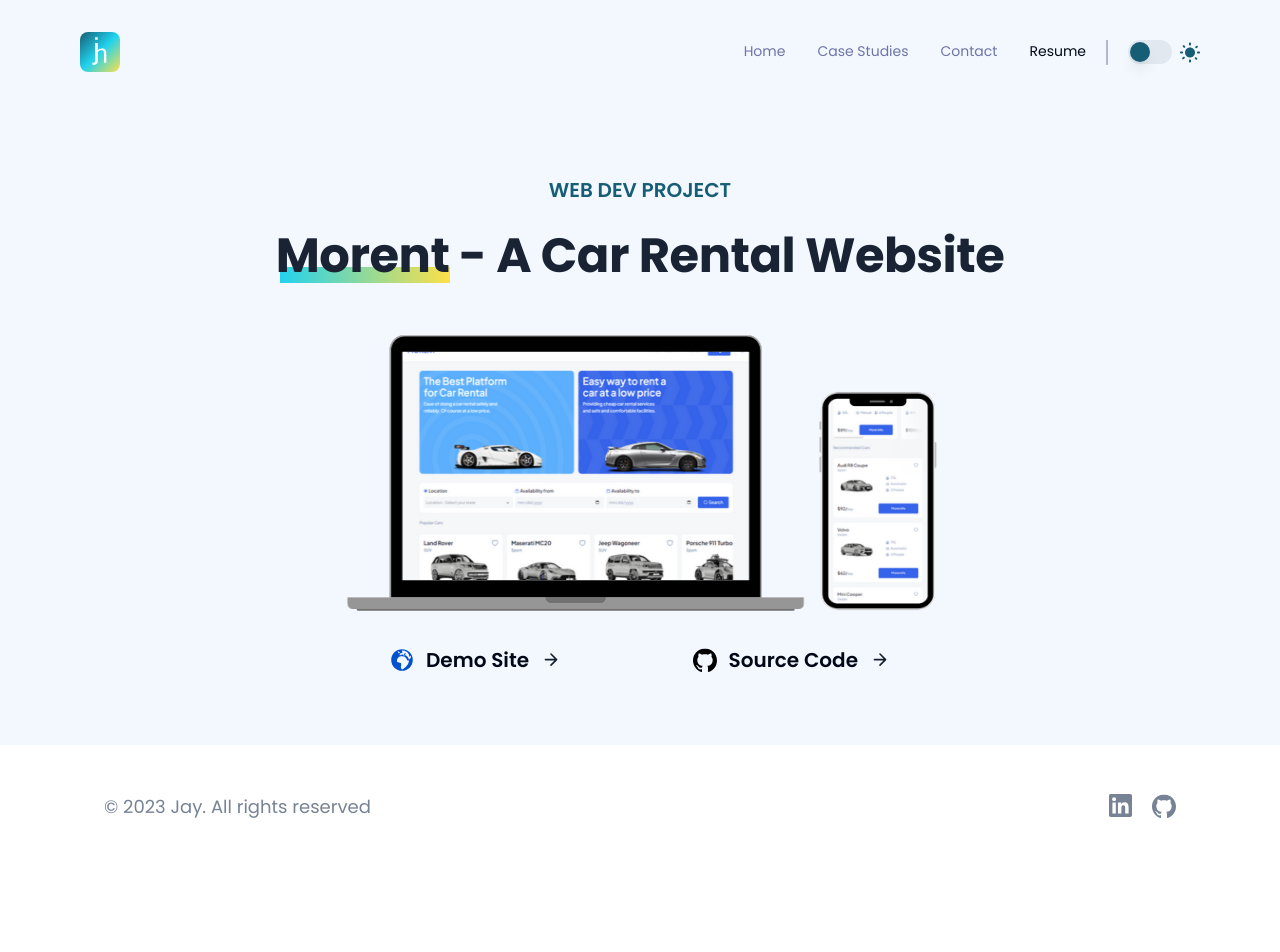
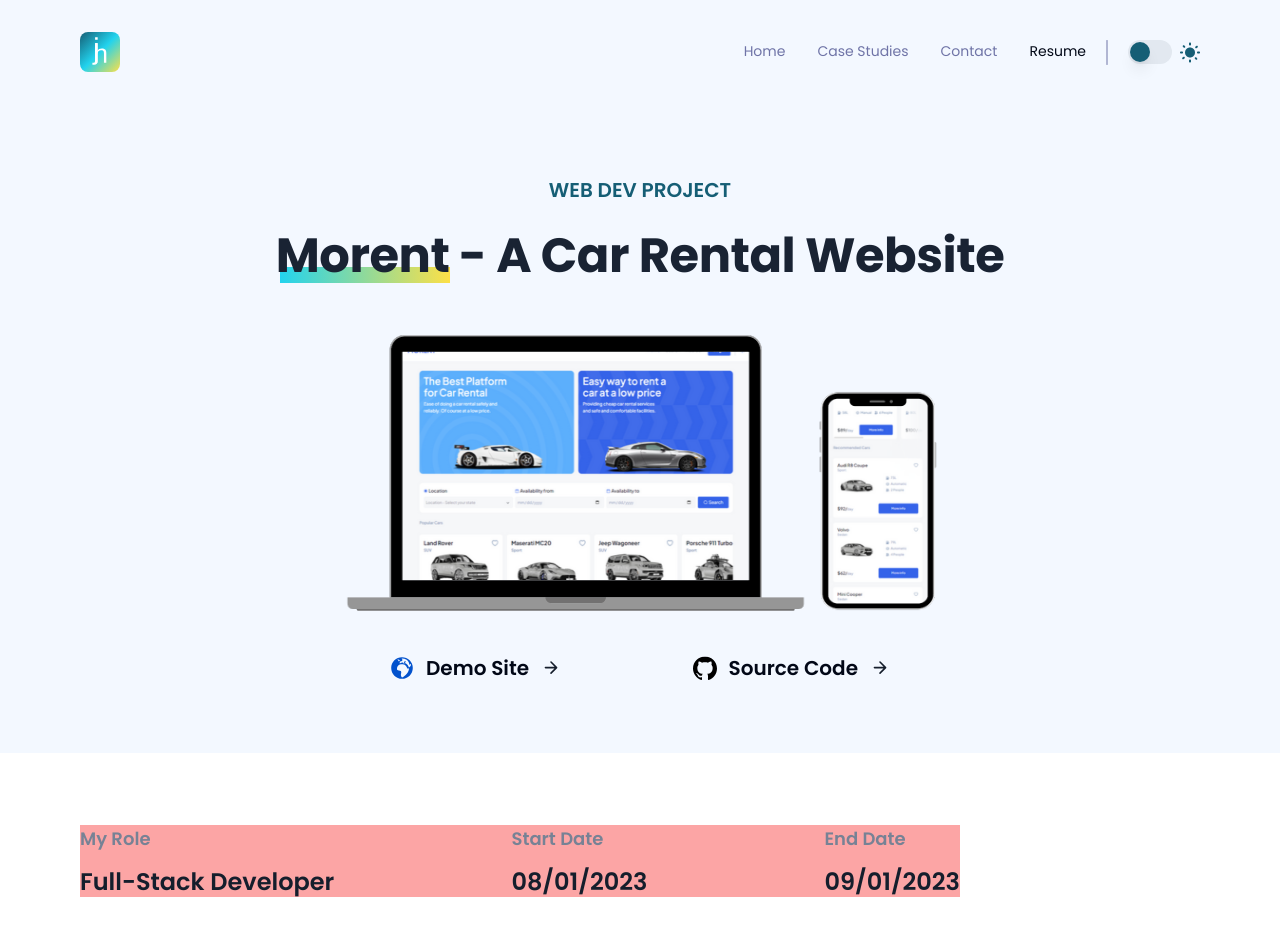
Before and after one commit to jayhogan-dev/portfolio, a Next.js app: page /case-studies/morent in a window 1280 px wide. Shown: the top 952 px of the page. Before the commit the page ends 886 px from the top, so only its background shows below. Built offline with nearby package versions, Linux system fonts and the light colour scheme.

Commit message:
headers added

```diff
--- a/app/case-studies/morent/page.tsx
+++ b/app/case-studies/morent/page.tsx
@@ -1,9 +1,11 @@
 import CaseDetailsHeader from "@/components/CaseDetailsHeader";
+import CaseDetailsTechStack from "@/components/CaseDetailsTechStack";
 
 const MorentPage = () => {
   return (
     <div className="flex flex-col">
       <CaseDetailsHeader />
+      <CaseDetailsTechStack />
     </div>
   );
 };
--- a/components/CaseDetailsHeader.tsx
+++ b/components/CaseDetailsHeader.tsx
@@ -30,7 +30,7 @@ const CaseDetailsHeader = () => {
             />
           </div>
         </div>
-        <div className="flex flex-row justify-between w-[330px] sm:w-[500px]">
+        <div className="flex flex-row justify-between mt-2 w-[300px] sm:w-[500px]">
           <div className="flex items-center gap-3">
             <Image
               src="/web-icons/earth.svg"
@@ -49,6 +49,7 @@ const CaseDetailsHeader = () => {
               alt="globe"
               width={20}
               height={10}
+              className="hidden sm:flex"
             />
           </div>
           <div className="flex items-center gap-3">
@@ -69,6 +70,7 @@ const CaseDetailsHeader = () => {
               alt="globe"
               width={20}
               height={10}
+              className="hidden sm:flex"
             />
           </div>
         </div>
--- /dev/null
+++ b/components/CaseDetailsTechStack.tsx
@@ -0,0 +1,38 @@
+import LightContainer from "./containers/Light";
+
+const CaseDetailsTechStack = () => {
+  return (
+    <LightContainer>
+      <section className="flex flex-col py-12 gap-6 md:py-[72px] items-start justify-start w-full sm:w-[500px] md:w-[880px]">
+        <div className="flex flex-col bg-red-300 w-full sm:flex-row justify-between gap-5 md:gap-0">
+          <div className="flex flex-col gap-3">
+            <h3 className="text-small-bold md:text-body-bold text-primary-black-400 dark:text-primary-white-500">
+              My Role
+            </h3>
+            <h2 className="text-paragraph-bold md:text-base-bold text-primary-black-200 dark:text-white">
+              Full-Stack Developer
+            </h2>
+          </div>
+          <div className="flex flex-col gap-3">
+            <h3 className="text-small-bold md:text-body-bold text-primary-black-400 dark:text-primary-white-500">
+              Start Date
+            </h3>
+            <h2 className="text-paragraph-bold md:text-base-bold text-primary-black-200 dark:text-white">
+              08/01/2023
+            </h2>
+          </div>
+          <div className="flex flex-col gap-3">
+            <h3 className="text-small-bold md:text-body-bold text-primary-black-400 dark:text-primary-white-500">
+              End Date
+            </h3>
+            <h2 className="text-paragraph-bold md:text-base-bold text-primary-black-200 dark:text-white">
+              09/01/2023
+            </h2>
+          </div>
+        </div>
+      </section>
+    </LightContainer>
+  );
+};
+
+export default CaseDetailsTechStack;
```
